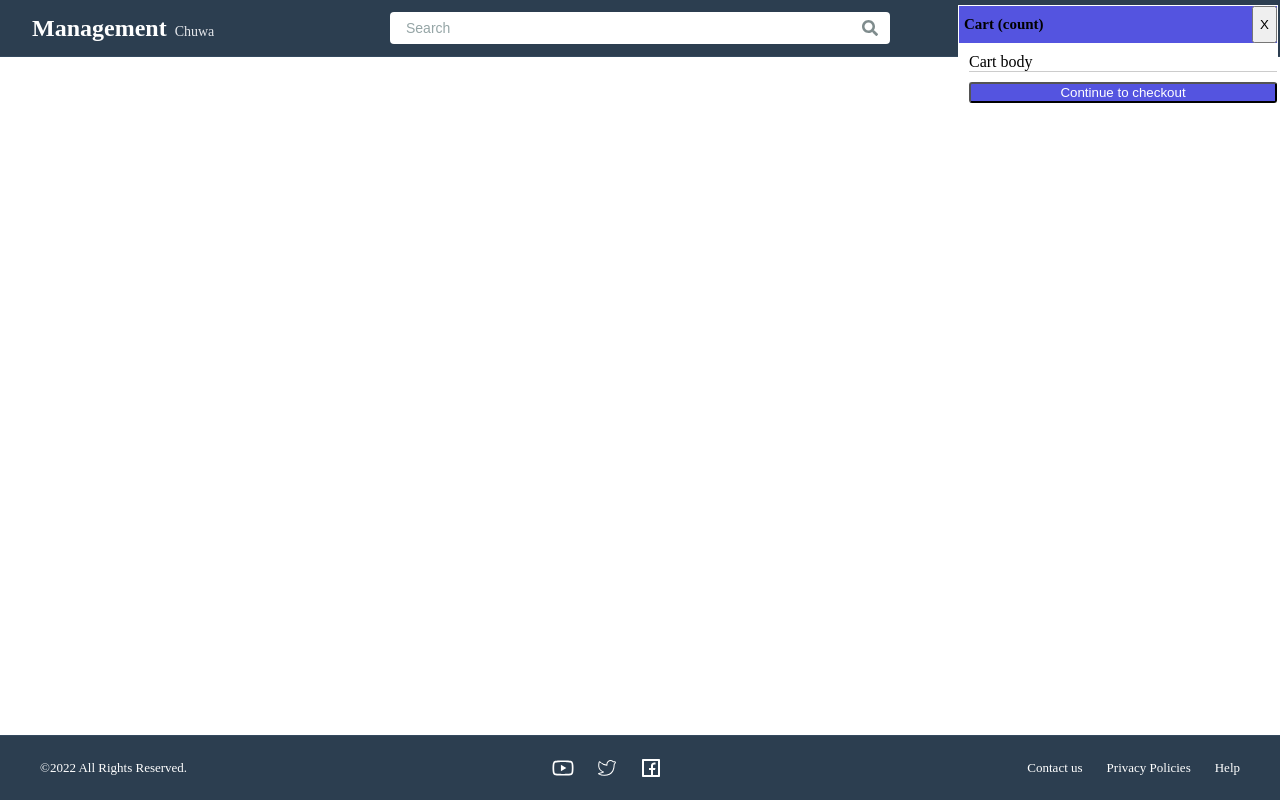
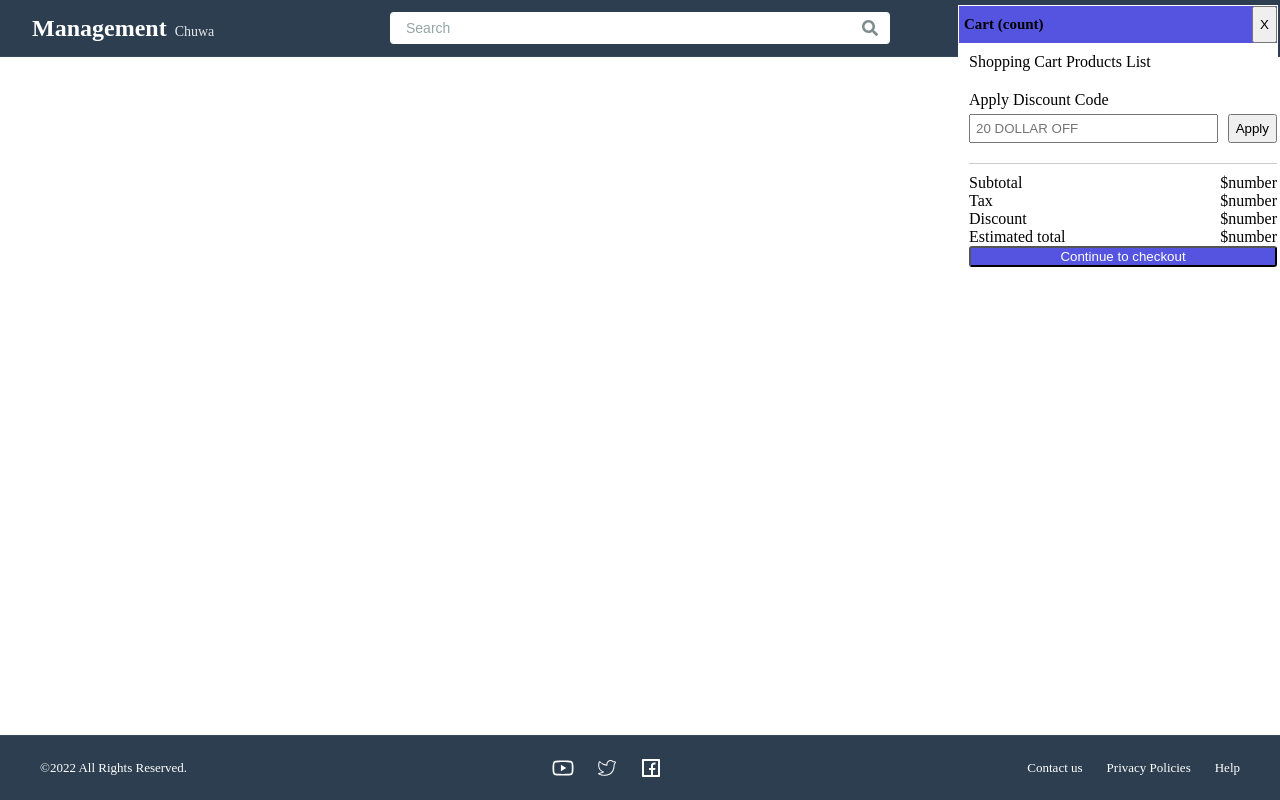
Before and after one commit to xijia007/groupE-project1, a React (Vite) app in the folder frontend/: page /cart in a window 1280 px wide. Built offline with nearby package versions, Linux system fonts and the light colour scheme.

Commit message:
frontend - shopping cart 1

```diff
--- a/frontend/src/pages/Cart.css
+++ b/frontend/src/pages/Cart.css
@@ -27,9 +27,32 @@
     border-bottom: 1px solid #ccc;
 }
 
+.discount-part {
+    display: flex;
+    flex-direction: column;
+    gap: 5px;
+    margin-top: 20px;
+}
+
+.discount-body {
+    display: flex;
+    justify-content: space-between;
+    gap: 10px;
+    margin-bottom: 20px;
+}
+
+.discount-input {
+    padding: 5px;
+    width: 100%;
+}
 .cart-bottom {
     display: flex;
-    justify-content: center;
+    flex-direction: column;
+}
+
+.numbers-between {
+    display: flex;
+    justify-content: space-between;
 }
 
 .continue-button {
--- a/frontend/src/pages/Cart.jsx
+++ b/frontend/src/pages/Cart.jsx
@@ -5,7 +5,7 @@ function Cart() {
     const navigate = useNavigate();
     const handleClose = () => {
         console.log("cart closing");
-        navigate(-1);
+        navigate('/');
     }
 
     const handleCheckout = () => {
@@ -23,9 +23,42 @@ function Cart() {
                     <button onClick={handleClose}>X</button>
                 </div>
                 <div className="cart-body">
-                    Cart body
+                    <div>
+                        Shopping Cart Products List
+                    </div>
+                    <div className="discount-part">
+                        <div className="discount-label">Apply Discount Code</div>
+                        <div className="discount-body">
+                            <input
+                                className="discount-input"
+                                placeholder="20 DOLLAR OFF"
+                            />
+                            <button className='apply-button'>Apply</button>
+                        </div>
+                    </div>
                 </div>
                 <div className="cart-bottom">
+                    <div className="numbers">
+                        <div className="numbers-between">
+                            <div>Subtotal</div>
+                            <div>$number</div>
+                        </div>
+                        <div className="numbers-between">
+                            <div>Tax</div>
+                            <div>$number</div>
+
+                        </div>
+                        <div className="numbers-between">
+                             <div>Discount</div>
+                             <div>$number</div>
+
+                        </div>
+                        <div className="numbers-between">
+                            <div>Estimated total</div>
+                            <div>$number</div>
+
+                        </div>
+                    </div>
                     <button className="continue-button" onClick={handleCheckout}>
                        Continue to checkout
                     </button>
--- a/frontend/src/pages/Checkout.jsx
+++ b/frontend/src/pages/Checkout.jsx
@@ -2,7 +2,9 @@ function Checkout() {
     return (
         <>
             <h1>Checkout Page</h1>
-
+            {/* <Link className="back-to-home" to='/'>
+                <button>Back To Home Page</button>
+            </Link> */}
         </>
     )
 }
```
